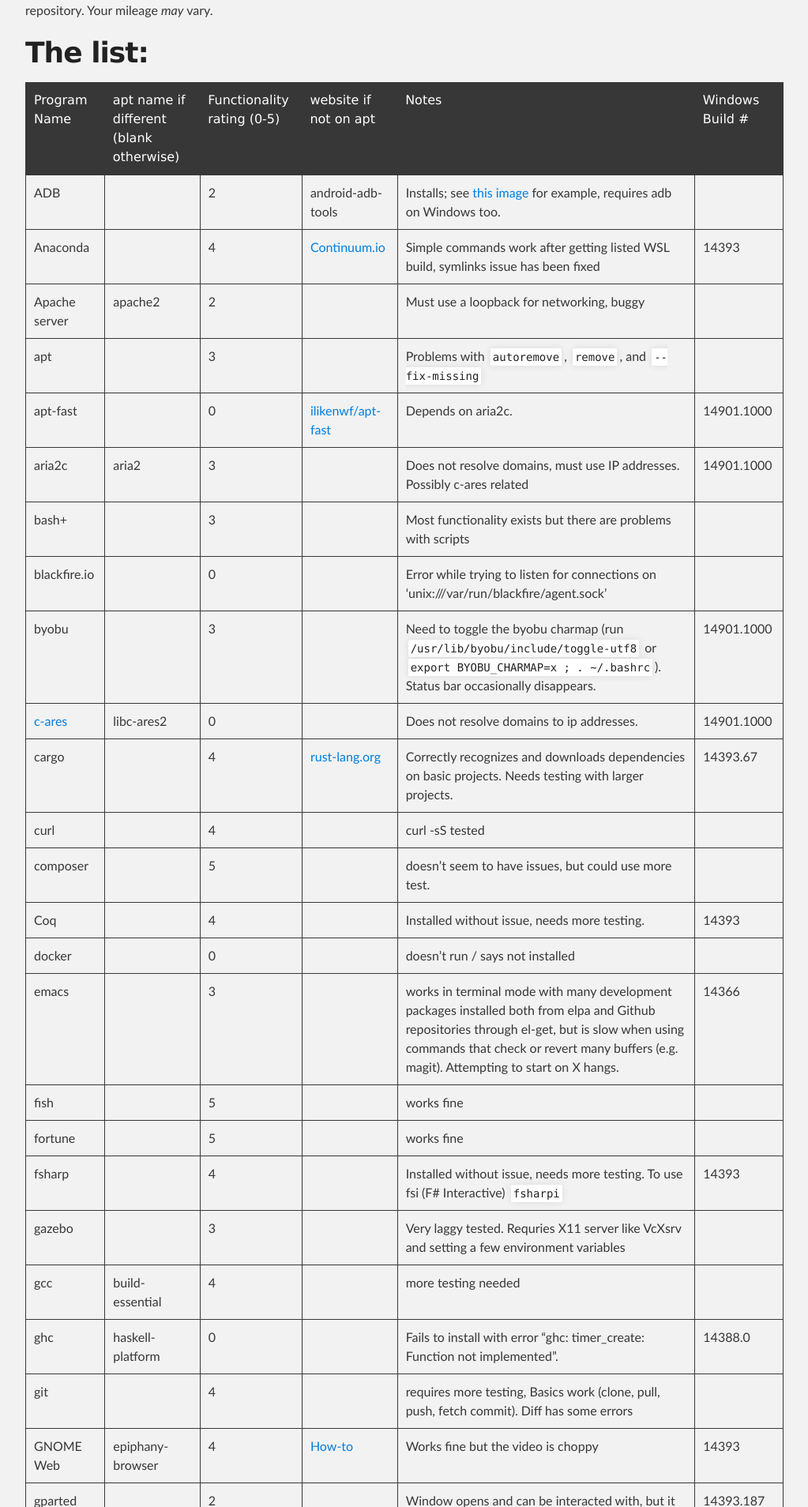
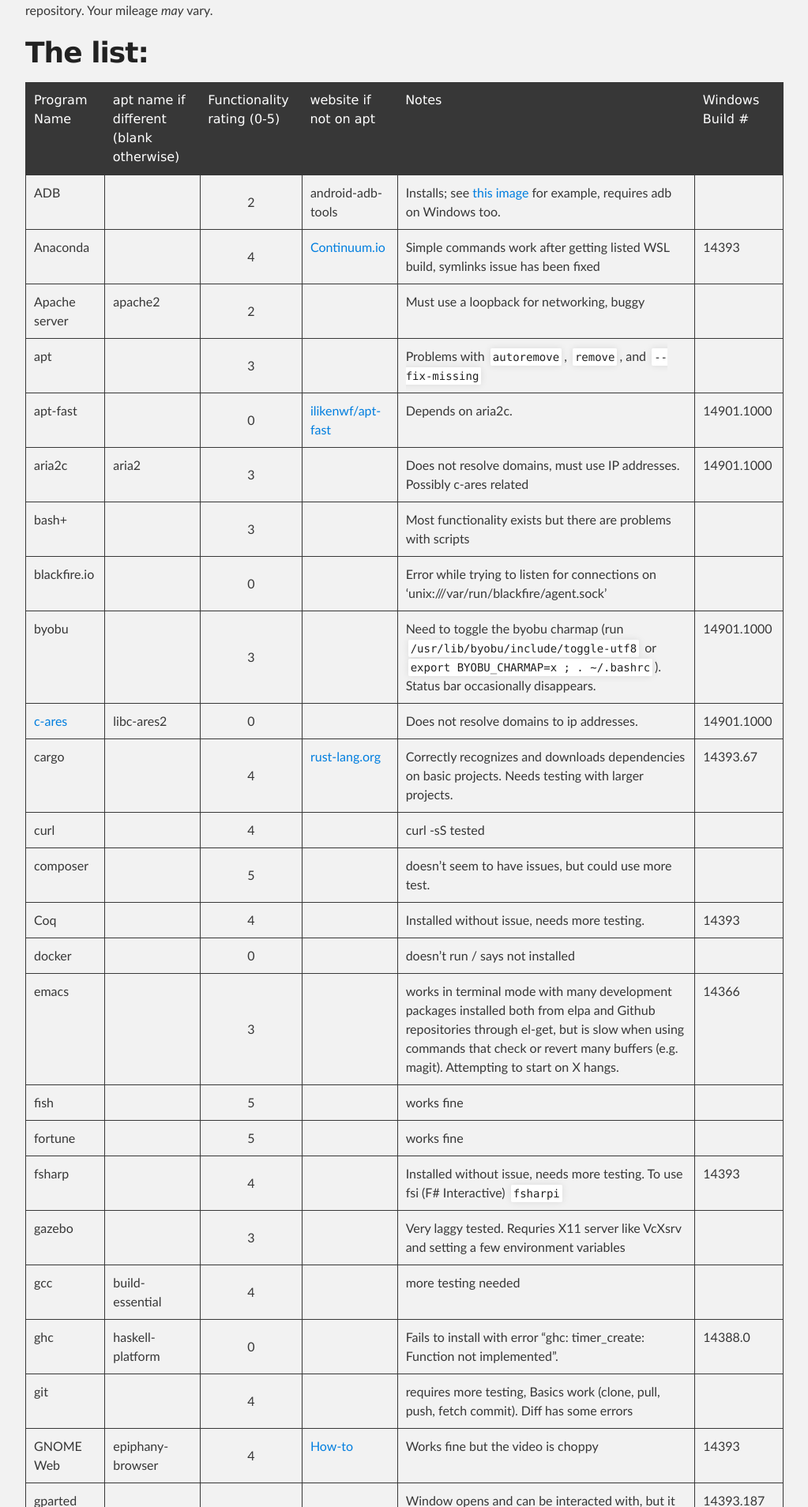
Before and after one commit to ethanhs/WSL-Programs, a Jekyll site: the page built from README.md, in a window 1280 px wide. Shown: the part 824-2732 px from the top of the page at 79% size, without its empty margins (128-1151 px from the left). Built offline with Jekyll 4.4.1, drawn with Linux system fonts in a browser that asks for light colours; our own code applies the rules of GitHub Pages for plain Markdown files.

Commit message:
fix number formatting for functionality rating
I wish I could change the css based on the number, but I don't wanna bother with JS. It might be possible with sass, not really sure.

```diff
--- a/assets/css/style.scss
+++ b/assets/css/style.scss
@@ -10,3 +10,8 @@
 h1#wsl-programs {
 	display:none;
 }
+
+tr > td:nth-child(3) {
+	text-align: center;
+	vertical-align:middle;
+}
```
